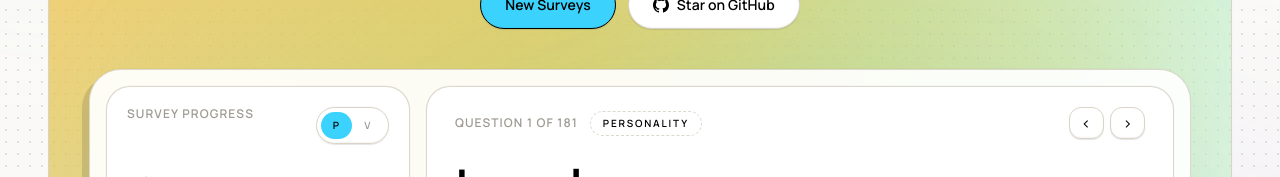
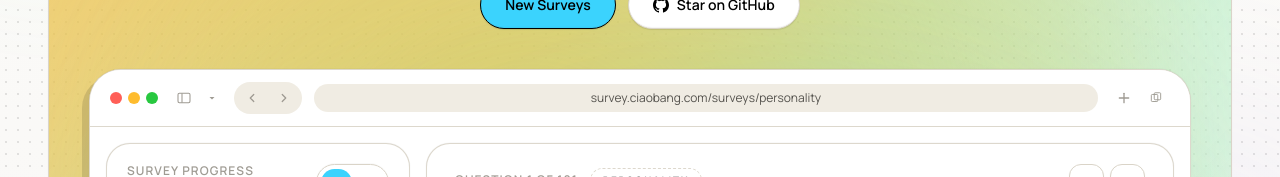
Before and after one commit to ciaolabs/app, a Next.js app: page / in a window 1280 px wide. Shown: the part 392-569 px from the top of the page. Built offline with nearby package versions, Linux system fonts and the light colour scheme; no server answers.

Commit message:
new mac UI home survey

```diff
--- a/src/components/home/survey-preview.tsx
+++ b/src/components/home/survey-preview.tsx
@@ -136,8 +136,99 @@ export function SurveyPreview() {
     setActiveIndex(0);
   }
 
+  const previewUrl =
+    survey === "personality"
+      ? "survey.ciaobang.com/surveys/personality"
+      : "survey.ciaobang.com/surveys/values";
+
   return (
-    <div className="rounded-[2rem] border border-[var(--line)] bg-[var(--surface-panel)] p-3 shadow-[var(--shadow-strong)] backdrop-blur sm:p-4">
+    <div className="overflow-hidden rounded-[2rem] border border-[var(--line)] bg-[var(--surface-panel-strong)] shadow-[var(--shadow-strong)] backdrop-blur">
+      {/* Safari-style mac toolbar */}
+      <div className="flex items-center gap-3 border-b border-[var(--line)] bg-[var(--surface-panel-strong)] px-4 py-3 sm:px-5">
+        {/* Traffic light dots */}
+        <div className="flex items-center gap-1.5">
+          <span className="block h-3 w-3 rounded-full" style={{ background: "#FF5F57" }} />
+          <span className="block h-3 w-3 rounded-full" style={{ background: "#FEBC2E" }} />
+          <span className="block h-3 w-3 rounded-full" style={{ background: "#28C840" }} />
+        </div>
+
+        {/* Sidebar icon + dropdown */}
+        <div className="hidden items-center gap-1 sm:flex">
+          <button
+            type="button"
+            aria-label="Toggle sidebar"
+            className="inline-flex h-7 w-7 items-center justify-center rounded-md text-[var(--muted)] transition hover:bg-[var(--surface-inset)] hover:text-[var(--ink)]"
+          >
+            <svg viewBox="0 0 24 24" aria-hidden="true" className="h-4 w-4 fill-none stroke-current" strokeWidth="1.6">
+              <rect x="3" y="5" width="18" height="14" rx="2" />
+              <line x1="9" y1="5" x2="9" y2="19" />
+            </svg>
+          </button>
+          <button
+            type="button"
+            aria-label="Sidebar options"
+            className="inline-flex h-7 w-5 items-center justify-center rounded-md text-[var(--muted)] transition hover:bg-[var(--surface-inset)] hover:text-[var(--ink)]"
+          >
+            <svg viewBox="0 0 24 24" aria-hidden="true" className="h-3 w-3 fill-current">
+              <path d="M7 10l5 5 5-5z" />
+            </svg>
+          </button>
+        </div>
+
+        {/* Back / forward arrows */}
+        <div className="flex items-center rounded-full bg-[var(--surface-inset)] p-0.5">
+          <button
+            type="button"
+            aria-label="Back"
+            className="inline-flex h-7 w-8 items-center justify-center rounded-full text-[var(--muted)] transition hover:text-[var(--ink)]"
+          >
+            <svg viewBox="0 0 24 24" aria-hidden="true" className="h-3.5 w-3.5 fill-none stroke-current" strokeWidth="2.2" strokeLinecap="round" strokeLinejoin="round">
+              <path d="M15 6l-6 6 6 6" />
+            </svg>
+          </button>
+          <button
+            type="button"
+            aria-label="Forward"
+            className="inline-flex h-7 w-8 items-center justify-center rounded-full text-[var(--muted)] transition hover:text-[var(--ink)]"
+          >
+            <svg viewBox="0 0 24 24" aria-hidden="true" className="h-3.5 w-3.5 fill-none stroke-current" strokeWidth="2.2" strokeLinecap="round" strokeLinejoin="round">
+              <path d="M9 6l6 6-6 6" />
+            </svg>
+          </button>
+        </div>
+
+        {/* URL bar */}
+        <div className="flex flex-1 items-center justify-center rounded-full bg-[var(--surface-inset)] px-4 py-1.5 text-xs text-[var(--ink-soft)]">
+          <span className="truncate">{previewUrl}</span>
+        </div>
+
+        {/* Right-side tab actions */}
+        <div className="hidden items-center gap-1 sm:flex">
+          <button
+            type="button"
+            aria-label="New tab"
+            className="inline-flex h-7 w-7 items-center justify-center rounded-md text-[var(--muted)] transition hover:bg-[var(--surface-inset)] hover:text-[var(--ink)]"
+          >
+            <svg viewBox="0 0 24 24" aria-hidden="true" className="h-4 w-4 fill-none stroke-current" strokeWidth="2" strokeLinecap="round">
+              <line x1="12" y1="5" x2="12" y2="19" />
+              <line x1="5" y1="12" x2="19" y2="12" />
+            </svg>
+          </button>
+          <button
+            type="button"
+            aria-label="Show all tabs"
+            className="inline-flex h-7 w-7 items-center justify-center rounded-md text-[var(--muted)] transition hover:bg-[var(--surface-inset)] hover:text-[var(--ink)]"
+          >
+            <svg viewBox="0 0 24 24" aria-hidden="true" className="h-3.5 w-3.5 fill-none stroke-current" strokeWidth="1.6">
+              <rect x="4" y="6" width="11" height="12" rx="1.5" />
+              <rect x="9" y="3" width="11" height="12" rx="1.5" />
+            </svg>
+          </button>
+        </div>
+      </div>
+
+      {/* Survey body */}
+      <div className="bg-[var(--surface-panel)] p-3 sm:p-4">
       <div className="grid min-h-[34rem] gap-4 lg:grid-cols-[19rem_minmax(0,1fr)]">
         <aside className="flex min-h-0 flex-col overflow-hidden rounded-[1.5rem] border border-[var(--line)] bg-[var(--surface-panel-strong)] p-5 shadow-[var(--shadow-soft)]">
           <div className="flex items-start justify-between gap-3">
@@ -323,6 +414,7 @@ export function SurveyPreview() {
           </div>
         </section>
       </div>
+      </div>
     </div>
   );
 }
```
